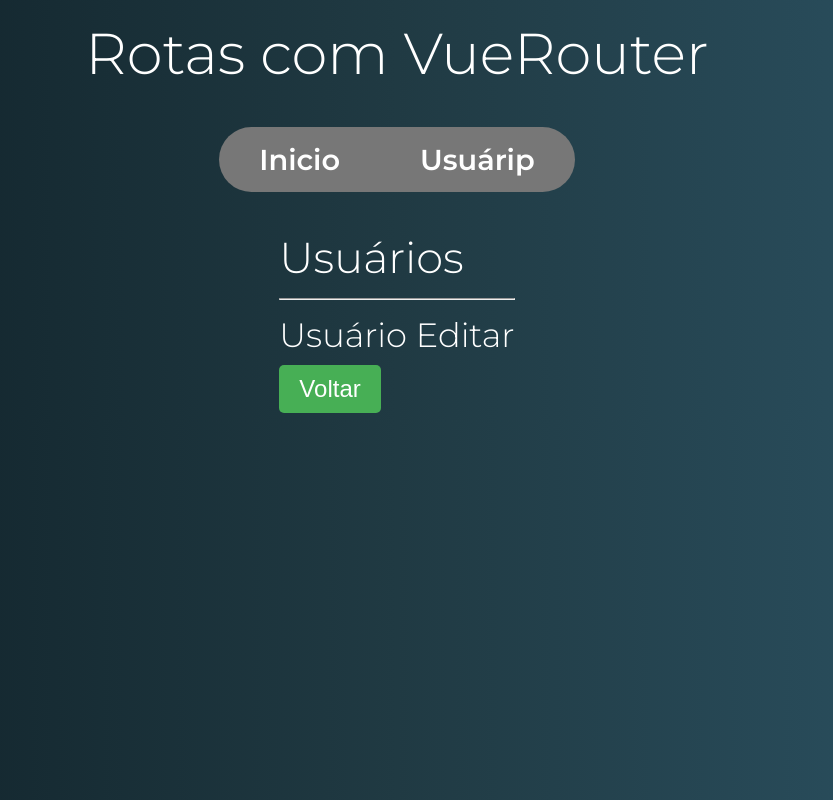
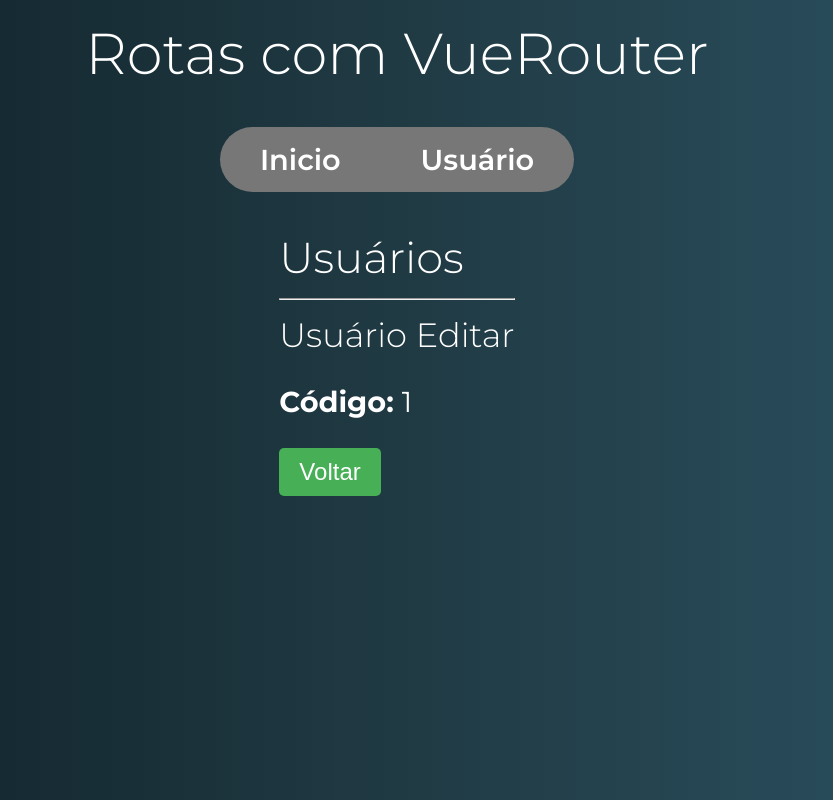
Before and after one commit to hugopedro/Vue, a Vue app in the folder rotas-exercicios/: page /usuario/1/editar in a window 1280 px wide. Shown: the whole page, without its empty margins (243-1076 px from the left). Built offline with nearby package versions, Linux system fonts and the light colour scheme.

Commit message:
258 Tornando Router Links mais dinâmicos

```diff
--- a/rotas-exercicios/src/components/template/Menu.vue
+++ b/rotas-exercicios/src/components/template/Menu.vue
@@ -2,7 +2,7 @@
   <nav class="menu">
       <ul>
          <router-link to="/" tag="li" active-class="active" exact><a>Inicio</a></router-link>
-         <router-link to="/usuario" tag="li" active-class="active" exact><a>Usuárip</a></router-link> <!--equivale ao codigo comentado abaixo, é a melhor prática -->
+         <router-link to="/usuario" tag="li" active-class="active" exact><a>Usuário</a></router-link> <!--equivale ao codigo comentado abaixo, é a melhor prática -->
       </ul> <!--o active-class="active" exact funciona pra ao clicar na guia só a guia clicada ficar ativa usando o estilo, entao é importante -->
       <!-- <ul>
           <li>
--- a/rotas-exercicios/src/components/usuario/UsuarioDetalhe.vue
+++ b/rotas-exercicios/src/components/usuario/UsuarioDetalhe.vue
@@ -1,7 +1,6 @@
 <template>
   <div class="usuario-detalhe">
       <h3>Usuário Detalhe</h3>
-      <hr>
       <p><strong>Código: </strong> {{ id }}</p>
   </div>
 </template>
--- a/rotas-exercicios/src/components/usuario/UsuarioEditar.vue
+++ b/rotas-exercicios/src/components/usuario/UsuarioEditar.vue
@@ -1,12 +1,13 @@
 <template>
   <div class="usuario-detalhe">
     <h3>Usuário Editar</h3>
+    <p><strong>Código: </strong> {{ id }}</p>
   </div>
 </template>
 
 <script>
 export default {
-
+    props: ['id'],
 }
 </script>
 
--- a/rotas-exercicios/src/components/usuario/UsuarioLista.vue
+++ b/rotas-exercicios/src/components/usuario/UsuarioLista.vue
@@ -2,9 +2,10 @@
   <div class="usuario-lista">
       <h3>Lista de Usuários</h3>
       <ul class="lista">
-          <li class="item-lista">Usuário 1</li>
-          <li class="item-lista">Usuário 2</li>
-          <li class="item-lista">Usuário 3</li>
+          <router-link tag="li" to="/usuario/1" class="item-lista">Usuário 1</router-link>
+          <router-link tag="li" to="/usuario/2" class="item-lista">Usuário 2</router-link>
+          <router-link tag="li" to="/usuario/3" class="item-lista">Usuário 3</router-link>
+
       </ul>
   </div>
 </template>
```
